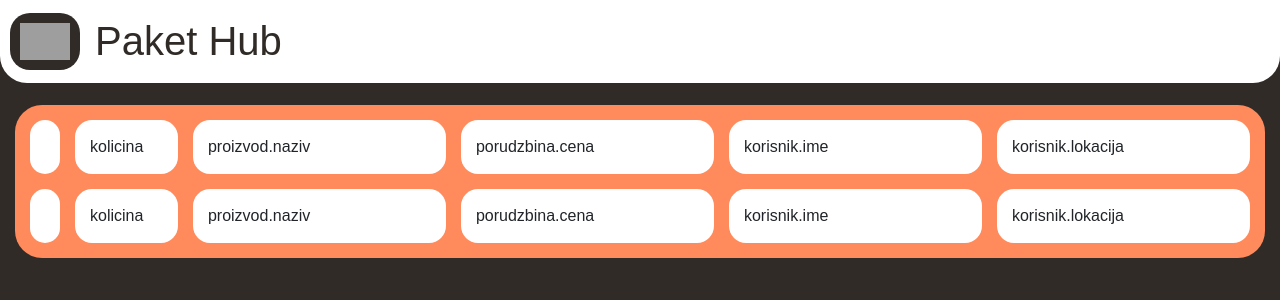
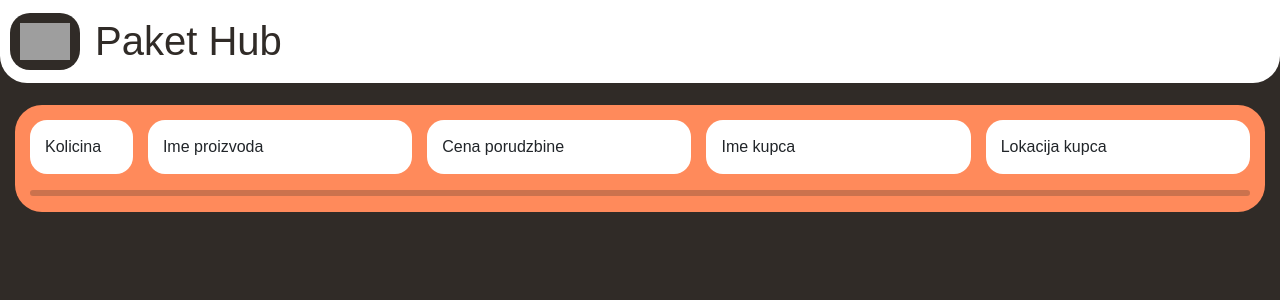
Before and after one commit to wirke/plog, a Flask app: page /proizvodjac/porudzbine in a window 1280 px wide. Shown: the top 300 px of the page. Run offline with Flask 3, Linux system fonts and the light colour scheme; the visitor is signed in with stand-in values (Sample User, id 1); data that the repository does not hold is empty; some libraries are stand-ins or nearby versions; some web fonts are replaced; grey boxes are pictures that could not be loaded.

Commit message:
XTRCYVUBJ

```diff
--- a/app.py
+++ b/app.py
@@ -477,19 +477,36 @@ def pregledaj_magacine() -> html:
 @zahteva_ulogovanje
 @zahteva_dozvolu(roles=['Admin', 'Proizvođač'])
 def napuni_magacin(skladiste_id: int) -> html:
-    upit = """SELECT s.id, s.ime, s.kapacitet, s.lokacija
-    FROM skladiste s
-    WHERE s.id = %s
+    upit = """SELECT ime, kapacitet, lokacija
+    FROM skladiste
+    WHERE id = %s
     """
     kursor.execute(upit, (skladiste_id,))
+
     skladiste = kursor.fetchall()
-    return render_template("/proizvodjac/magacin.html", skladiste=skladiste)
+
+    upit_pro = """SELECT p.id, p.ime, p.cena, p.kategorija
+    FROM proizvod p
+    JOIN sadrzi sd ON p.id=sd.proizvod_id
+    WHERE sd.skladiste_id = %s
+    """
+    kursor.execute(upit_pro, (skladiste_id,))
+    proizvodi = kursor.fetchall()
+    return render_template("/proizvodjac/magacin.html", skladiste=skladiste, proizvodi=proizvodi)
 
 @app.route("/proizvodjac/porudzbine", methods=['GET', 'POST'])
 @zahteva_ulogovanje
 @zahteva_dozvolu(roles=['Admin', 'Proizvođač'])
 def pregledaj_porudzbine() -> html:
-    return render_template("/proizvodjac/porudzbine.html")
+    upit = """SELECT po.kolicina AS kolicina, pr.ime AS ime_proizvoda, pr.cena AS cena, po.isporuceno AS isporuceno, u.ime AS ime, u.lokacija AS lokacija
+    FROM porudzbina po
+    JOIN proizvod pr ON pr.id=po.proizvod_id
+    JOIN user u ON u.id=po.kupac_id
+    WHERE pr.proizvodjac_id = %s
+    """
+    kursor.execute(upit, (session['korisnik_id'],))
+    porudzbine = kursor.fetchall()
+    return render_template("/proizvodjac/porudzbine.html", porudzbine=porudzbine)
 #############################################################################
 @app.route("/logisticar/moji-magacini", methods=['GET', 'POST'])
 @zahteva_ulogovanje
--- a/templates/proizvodjac/porudzbine.html
+++ b/templates/proizvodjac/porudzbine.html
@@ -4,45 +4,51 @@
 <div class="display">
     <div class="kontejner">
         <div class="red col-12">
-            <div class="blok">
-                <i class="fa-solid fa-hourglass-start ikonica"></i>
-            </div>
             <div class="blok col-1">
-                kolicina
+                Kolicina
             </div>
             <div class="blok zadnji">
-                proizvod.naziv
+                Ime proizvoda
             </div>
             <div class="blok zadnji">
-                porudzbina.cena
+                Cena porudzbine
             </div>
             <div class="blok zadnji">
-                korisnik.ime
+                Ime kupca
             </div>
             <div class="blok zadnji">
-                korisnik.lokacija
+                Lokacija kupca
             </div>
         </div>
+        <div style="margin-left: 15px; margin-bottom: -15px;">
+            <hr class="zubor">
+         </div>
+         {% for p in porudzbine %}
         <div class="red col-12">
-            <div class="blok">
-                <i class="fa-solid fa-truck-fast ikonica"></i>
-            </div>
             <div class="blok col-1">
-                kolicina
+                {{ p.kolicina }}
             </div>
             <div class="blok zadnji">
-                proizvod.naziv
+                {{ p.ime_proizvoda }}
             </div>
             <div class="blok zadnji">
-                porudzbina.cena
+                {{ p.cena }}
             </div>
             <div class="blok zadnji">
-                korisnik.ime
+                {{ p.ime }}
             </div>
             <div class="blok zadnji">
-                korisnik.lokacija
+                {{ p.lokacija }}
+            </div>
+            <div class="blok vlaga">
+                {% if p.isporuceno == 0 %}
+                 <i class="fa-solid fa-hourglass-start ikonica"></i>
+             {% else %}
+                 <i class="fa-solid fa-truck-fast"></i>
+             {% endif %}
             </div>
         </div>
+        {% endfor %}
     </div>
 </div>
 {% endblock %}
```
Also changed, not shown: templates/proizvodjac/magacin.html (+13 -27 lines).
